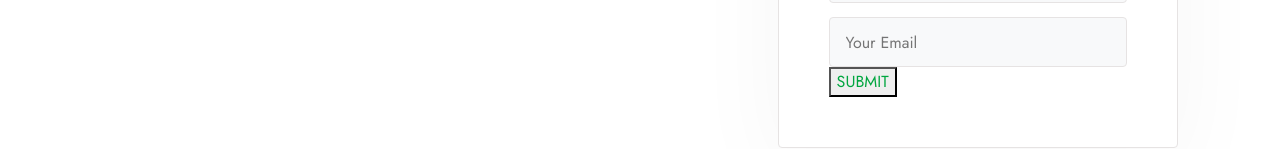
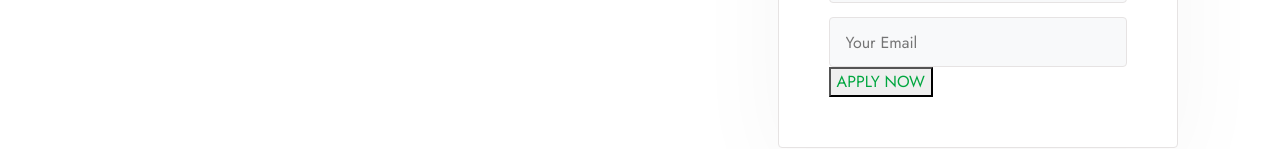
Before and after one commit to YASHSHOGUN/NEW-FRT-RESUB, a plain HTML site: page index.html in a window 1280 px wide. Shown: the part 812-961 px from the top of the page. Drawn offline with Linux system fonts and the light colour scheme.

Commit message:
Update index.html

```diff
--- a/index.html
+++ b/index.html
@@ -117,7 +117,7 @@
                             <button>
 
                             <a href="thanks for reaching out.html">
-                              SUBMIT
+                              APPLY NOW
                         </button>
                         </form>
                     </div>
```
